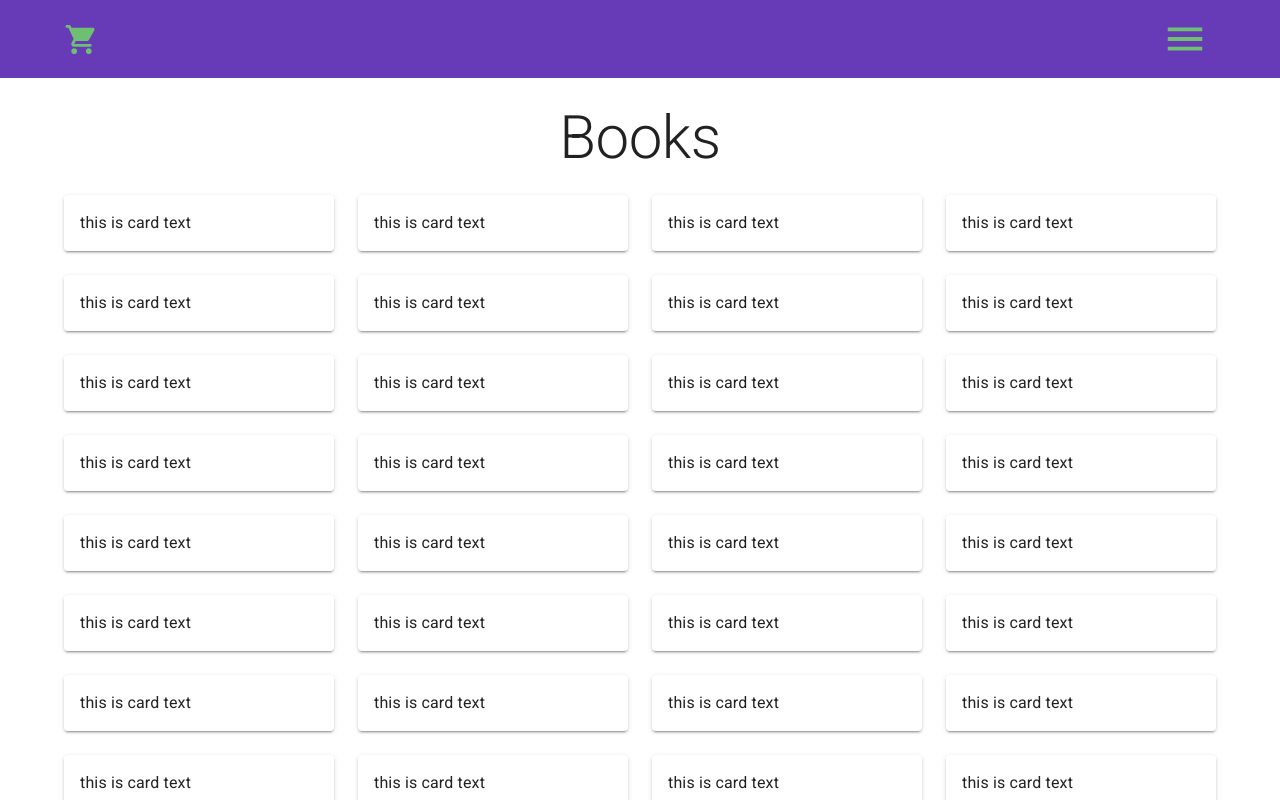
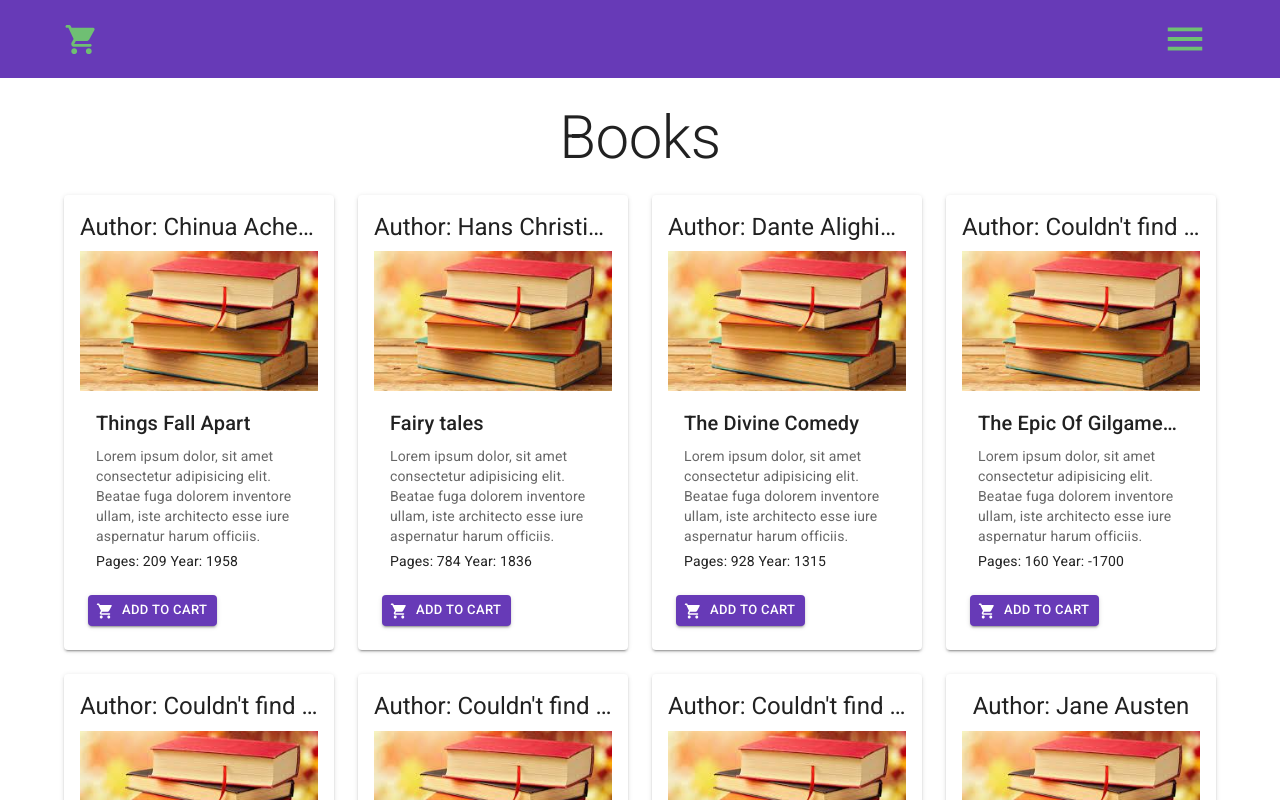
Before and after one commit to urke90/MUI-products-cart, a React (Create React App) app: page / in a window 1280 px wide. Shown: the top 800 px of the page. Built offline with nearby package versions, Linux system fonts and the light colour scheme.

Commit message:
book card item, render details

```diff
--- a/src/components/books/BooksGridItem.tsx
+++ b/src/components/books/BooksGridItem.tsx
@@ -1,7 +1,15 @@
-import React from 'react';
+import bookImg from '../../assets/img/book.jpeg';
+
 import Grid from '@mui/material/Grid';
 import Card from '@mui/material/Card';
 import Typography from '@mui/material/Typography';
+import CardActions from '@mui/material/CardActions';
+import CardContent from '@mui/material/CardContent';
+import CardMedia from '@mui/material/CardMedia';
+import Button from '@mui/material/Button';
+import Link from '@mui/material/Link';
+import LocalGroceryStoreRoundedIcon from '@mui/icons-material/LocalGroceryStoreRounded';
+
 import { IBook } from '../../ts/books';
 
 interface IBooksGridItemProps {
@@ -9,10 +17,54 @@ interface IBooksGridItemProps {
 }
 
 const BooksGridItem: React.FC<IBooksGridItemProps> = ({ book }) => {
+    const { author, title, link, year, pages, id } = book;
+
+    // console.log('book', book);
+    // console.log('bookImg', bookImg);
+
+    const authorName =
+        author === 'Unknown' ? "Couldn't find authors name" : author;
+
     return (
         <Grid item xs={12} sm={6} lg={3}>
             <Card elevation={2} sx={{ p: 2 }}>
-                <Typography variant="body1">this is card text</Typography>
+                <Typography gutterBottom variant="h5" align="center" noWrap>
+                    Author: {authorName}
+                </Typography>
+                <Link href={link}>
+                    <CardMedia
+                        component="img"
+                        height="140"
+                        image={bookImg}
+                        alt="default book img"
+                    />
+                </Link>
+                <CardContent>
+                    <Typography gutterBottom variant="h6" noWrap>
+                        {title}
+                    </Typography>
+                    <Typography
+                        variant="body2"
+                        color="text.secondary"
+                        gutterBottom
+                    >
+                        Lorem ipsum dolor, sit amet consectetur adipisicing
+                        elit. Beatae fuga dolorem inventore ullam, iste
+                        architecto esse iure aspernatur harum officiis.
+                    </Typography>
+                    <Typography variant="body2" color="text.primary">
+                        Pages: {pages} Year: {year}
+                    </Typography>
+                </CardContent>
+                <CardActions>
+                    <Button
+                        variant="contained"
+                        size="small"
+                        startIcon={<LocalGroceryStoreRoundedIcon />}
+                    >
+                        Add To Cart
+                    </Button>
+                </CardActions>
             </Card>
         </Grid>
     );
```
Also changed, not shown: src/hooks/use-axios.ts (+6 -1 lines), src/assets/img/ThingsFallApart.jpg (renamed from src/assets/ThingsFallApart.jpg), src/assets/img/book.jpeg (added).
